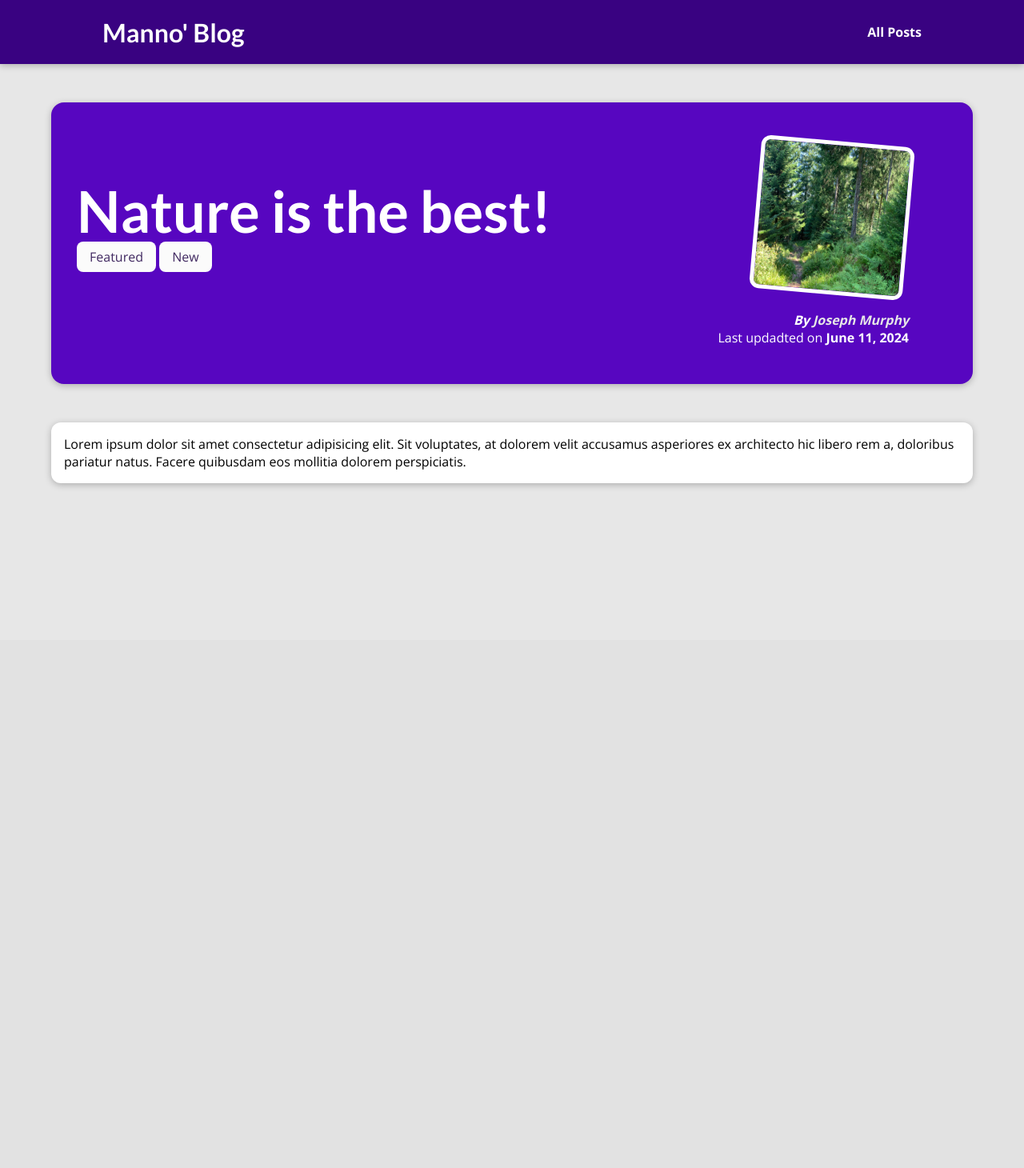
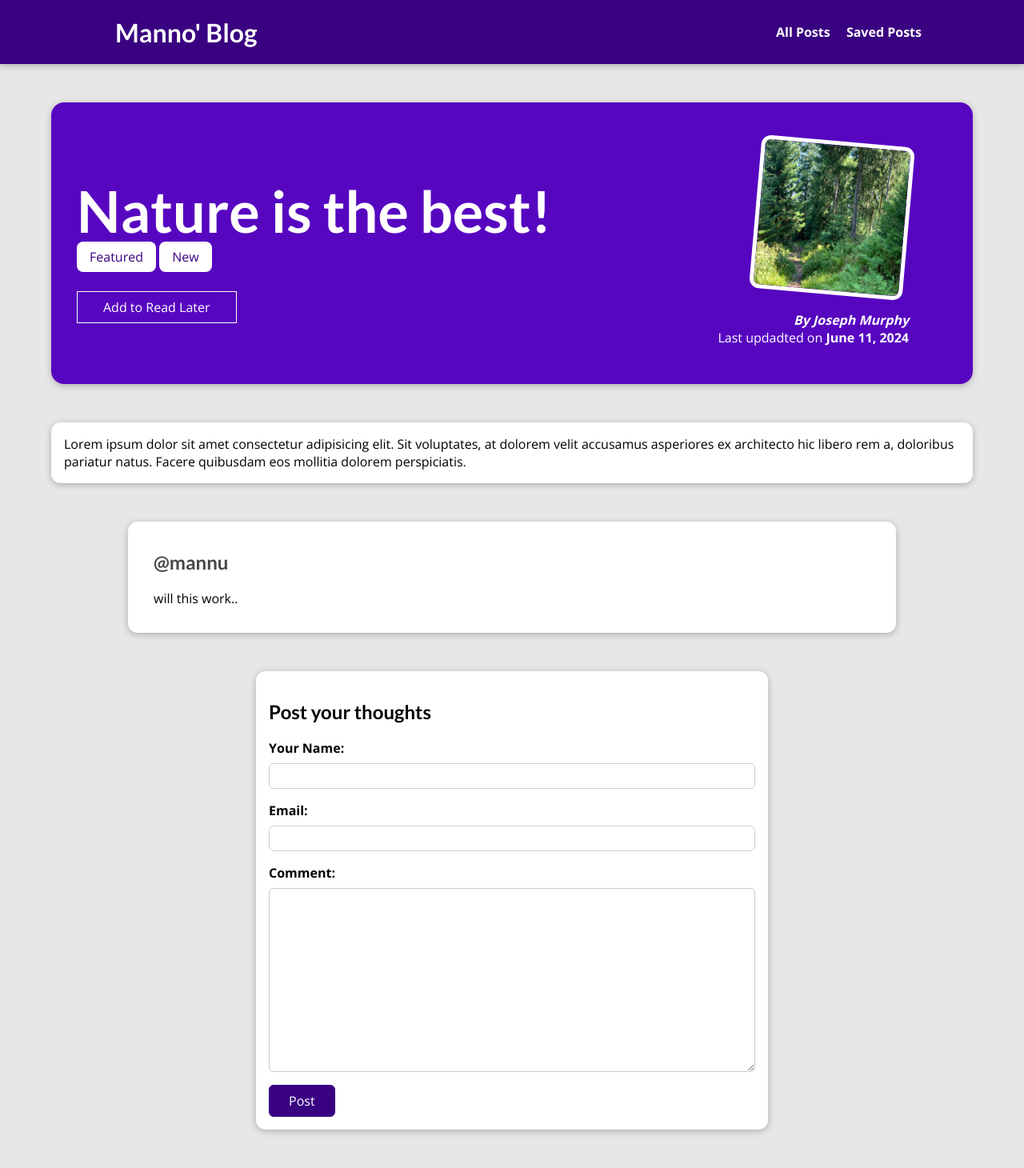
Before and after one commit to manoramsubedi/personal-blog-site, a Django app: a page that uses templates/base.html in a window 1280 px wide. Shown: the whole page at 80% size. Before the commit the page ends 608 px from the top, so only its background shows below. Run offline with Django 3.2, Linux system fonts and the light colour scheme; data comes from the database, SQL or seed files in the repository; both versions use the stored data as it was after the commit.

Commit message:
read later added

```diff
--- a/blog/admin.py
+++ b/blog/admin.py
@@ -6,6 +6,11 @@
     list_filter = ("author","tags","date",)
     list_display = ("title", "date","author",)
     prepopulated_fields = {"slug":("title",)}
+
+class CommentAdmim(admin.ModelAdmin):
+    list_display = ("user_name", "post")
+
 admin.site.register(Post, PostAdmin)
 admin.site.register(Author)
 admin.site.register(Tag)
+admin.site.register(Comment, CommentAdmim)
--- /dev/null
+++ b/blog/forms.py
@@ -0,0 +1,13 @@
+from django import forms
+
+from .models import Comment
+
+class CommentForm(forms.ModelForm):
+    class Meta:
+        model = Comment
+        exclude = ["post"]
+        labels= {
+            "user_name": "Your Name",
+            "user_email": "Email",
+            "text":"Comment"
+        }
--- a/blog/models.py
+++ b/blog/models.py
@@ -34,3 +34,14 @@
 
     def __str__(self):
         return self.title
+
+
+class Comment(models.Model):
+    user_name = models.CharField(max_length=120)
+    user_email = models.EmailField()
+    text = models.TextField(max_length=400)
+    post= models.ForeignKey(Post, on_delete=models.CASCADE, related_name="comments")
+
+
+    # def __str__(self):
+    #     return f"{self.user_name}-{self.post}"
--- a/blog/static/blog/post-detail.css
+++ b/blog/static/blog/post-detail.css
@@ -49,12 +49,31 @@
 }
 
 #summary a {
-    color: #e7e7e7;
+  color: white;
   text-decoration: none;
 }
 
 #summary time {
   font-weight: bold;
+}
+
+#read-later {
+  margin: 2rem 0;
+}
+
+#read-later button {
+  background-color: transparent;
+  border: 1px solid white;
+  padding: 0.5rem 2rem;
+  font: inherit;
+  color: white;
+  cursor: pointer;
+}
+
+#read-later button:hover,
+#read-later button:active {
+  background-color: white;
+  color: #390281;
 }
 
 main {
@@ -68,8 +87,118 @@
 }
 
 .tag {
-    background-color: #fbfbfb;
-    color: #412961;
+  background-color: white;
+  color: #390281;
   padding: 0.5rem 1rem;
   border-radius: 8px;
 }
+
+#comment-form {
+  margin: 3rem auto;
+  width: 90%;
+  max-width: 40rem;
+  border-radius: 12px;
+  background-color: white;
+  box-shadow: 0 2px 8px rgba(0, 0, 0, 0.25);
+  padding: 1rem;
+}
+
+#comment-form button {
+  font: inherit;
+  background-color: #390281;
+  color: white;
+  border: 1px solid #390281;
+  padding: 0.5rem 1.5rem;
+  border-radius: 6px;
+  cursor: pointer;
+}
+
+#comment-form button:hover,
+#comment-form button:active {
+  background-color: #4f0ba7;
+  border-color: #4f0ba7;
+}
+
+.form-control {
+  margin-bottom: 1rem;
+}
+
+.form-control label {
+  font-weight: bold;
+  margin-bottom: 0.5rem;
+  display: block;
+}
+
+.form-control input,
+.form-control textarea {
+  display: block;
+  width: 100%;
+  font: inherit;
+  padding: 0.25rem;
+  border-radius: 6px;
+  border: 1px solid #ccc;
+}
+
+.errorlist {
+  list-style: none;
+  margin: 0.5rem 0;
+  padding: 0;
+  color: #d6000b;
+}
+
+.invalid label {
+  color: #d6000b;
+}
+
+.invalid input,
+.invalid textarea {
+  border-color: #d6000b;
+  background-color: #ffe6e7;
+}
+
+#alert {
+  margin: 8rem auto 3rem auto;
+  border: 1px solid #d6000b;
+  background-color: #ffe6e7;
+  padding: 1rem;
+  width: 90%;
+  max-width: 40rem;
+}
+
+#alert a {
+  text-decoration: none;
+  border: 1px solid #d6000b;
+  background-color: #d6000b;
+  color: white;
+  padding: 0.25rem 1.5rem;
+  border-radius: 6px;
+}
+
+#comments {
+  margin: 3rem auto;
+  width: 90%;
+  max-width: 60rem;
+  border-radius: 12px;
+  background-color: white;
+  box-shadow: 0 2px 8px rgba(0, 0, 0, 0.25);
+  padding: 1rem 2rem;
+}
+
+#comments ul {
+  list-style: none;
+  margin: 0;
+  padding: 0;
+}
+
+#comments li {
+  margin-bottom: 1rem;
+  border-bottom: 2px solid #ccc;
+}
+
+#comments li:last-of-type {
+  border-bottom: none;
+}
+
+#comments h2 {
+  color: #464646;
+}
--- a/blog/templates/blog/post-detail.html
+++ b/blog/templates/blog/post-detail.html
@@ -10,12 +10,39 @@
 {% endblock %}
 
 {% block content %}
+
+
+<!-- error posting comment -->
+{% if comment_form.errors %}
+<div id="alert">
+    <h2>Saving the comment failed!</h2>
+    <p>Please input valid data.</p>
+    <a href="#comment-form">Try again!</a>
+</div>
+{% endif %}
+
+
     <section id="summary">
         <h2>{{ post.title }}</h2>
         <div>
             {%for tag in post_tags%}
             <span class="tag">{{tag.caption}}</span>
             {%endfor%}
+        </div>
+
+        <div id="read-later">
+            <form action="{% url "read-later" %}" method="POST">
+              {% csrf_token %}
+              <input type="hidden" value="{{ post.id }}" name="post_id">
+              <button>
+                {% if saved_for_later %}
+                    Remove from Read Later
+                {% else %}
+                    Add to Read Later
+                {% endif %}
+
+              </button>
+            </form>
         </div>
         <article>
             <img src="{{post.image.url}}" alt="{{post.title}}" />
@@ -29,4 +56,33 @@
     <main>
         {{post.content}}
     </main>
+
+    <!-- diaplay-comment -->
+    <section id="comments">
+        <ul>
+            {% for comment in comments %}
+            <li>
+                <h2>@{{comment.user_name}}</h2>
+                <p>{{comment.text}}</p>
+            </li>
+            {% endfor %}
+        </ul>
+    </section>
+
+
+
+<section id ="comment-form">
+    <h2>Post your thoughts</h2>
+    <form action="{% url "post-detail-page" post.slug %}" method="POST">
+        {% csrf_token %}
+        {% for form_field in comment_form %}
+            <div class = "form-control {% if form_field.errors %}invalid{% endif %}">
+                {{form_field.label_tag}}
+                {{form_field}}
+                {{form_field.errors}}
+            </div>
+        {%endfor%}
+        <button>Post</button>
+    </form>
+</section>
 {% endblock %}
--- a/blog/urls.py
+++ b/blog/urls.py
@@ -5,6 +5,7 @@
 urlpatterns = [
     path('',views.index.as_view(), name='index'),
    path('posts', views.posts.as_view(), name='posts'),
-   path('posts/<slug:slug>', views.post_detail.as_view(), name='post-detail-page')
+   path('posts/<slug:slug>', views.post_detail.as_view(), name='post-detail-page'),
+   path("read-later", views.ReadLaterView.as_view(), name="read-later"),
 
 ]
--- a/blog/views.py
+++ b/blog/views.py
@@ -1,9 +1,12 @@
-from typing import Any
+from django.http import HttpResponseRedirect
+from django.urls import reverse
 from django.db.models.query import QuerySet
 from django.shortcuts import render, get_object_or_404
 from django.views.generic import ListView
-from django.views.generic.detail import DetailView
+#from django.views.generic.detail import DetailView
+from django.views import View
 from .models import *
+from .forms import CommentForm
 
 
 # Create your views here.
@@ -43,11 +46,91 @@
 #     context = {'post': identified_post, "post_tags": post_tags}
 #     return render(request, "blog/post-detail.html", context)
 
-class post_detail(DetailView):
-    template_name = "blog/post-detail.html"
-    model = Post
+# class post_detail(DetailView):
+#     template_name = "blog/post-detail.html"
+#     model = Post
 
-    def get_context_data(self, **kwargs):
-        context = super().get_context_data(**kwargs)
-        context["post_tags"] = self.object.tags.all()
-        return context
+#     def get_context_data(self, **kwargs):
+#         context = super().get_context_data(**kwargs)
+#         context["post_tags"] = self.object.tags.all()
+#         context["comment_form"] = CommentForm()
+#         return context
+
+class post_detail(View):
+
+    def is_stored_post(self, request, post_id):
+        #checkinf if post is added in session or not
+        stored_posts = request.session.get("stored_posts")
+        if stored_posts is not None: #if we have srored post
+            is_saved_for_later = post_id in stored_posts
+        else:
+            is_saved_for_later = False
+
+        return is_saved_for_later
+
+    def get(self, request, slug):
+        post = Post.objects.get(slug=slug)
+
+
+        context = {
+            "post":post,
+            "post_tags":post.tags.all(),
+            "comment_form": CommentForm(),
+            "comments":  post.comments.all().order_by("-id"),
+            "saved_for_later": self.is_stored_post(request, post.id)
+
+        }
+        return render(request, "blog/post-detail.html", context)
+
+    def post(self, request, slug):
+        comment_form = CommentForm(request.POST) #submitted form/data
+        post = Post.objects.get(slug=slug) #fetch data for the given slug
+
+        if comment_form.is_valid():
+            comment = comment_form.save(commit=False)
+            comment.post = post
+            comment.save()
+            return HttpResponseRedirect(reverse("post-detail-page", args=[slug]))
+
+        context = {
+        "post":post,
+        "post_tags":post.tags.all(),
+        "comment_form": comment_form #same user submitted data
+        }
+        return render(request, "blog/post-detail.html", context)
+
+class ReadLaterView(View):
+    def get(self, request):
+        stored_posts = request.session.get("stored_posts")
+
+        context = {}
+
+        if stored_posts is None or len(stored_posts) == 0:
+            context["posts"] = []
+            context["has_posts"] = False
+        else:
+          posts = Post.objects.filter(id__in=stored_posts)
+          context["posts"] = posts
+          context["has_posts"] = True
+
+        return render(request, "blog/stored-posts.html", context)
+
+
+    def post(self, request):
+        stored_posts = request.session.get("stored_posts")
+
+        if stored_posts is None:
+          stored_posts = []
+
+        post_id = int(request.POST["post_id"])
+
+        if post_id not in stored_posts:
+          stored_posts.append(post_id)
+          request.session["stored_posts"] = stored_posts
+
+        else:
+            stored_posts.remove(post_id)
+
+        request.session["stored_posts"] = stored_posts
+
+        return HttpResponseRedirect("/")
--- a/static/app.css
+++ b/static/app.css
@@ -35,6 +35,7 @@
   text-decoration: none;
   color: white;
   font-weight: bold;
+  margin-left: 1rem;
 }
 
 #main-navigation a:hover,
--- a/templates/base.html
+++ b/templates/base.html
@@ -7,7 +7,8 @@
     <meta name="viewport" content="width=device-width, initial-scale=1.0">
     <title>{% block title_name %} {% endblock %}</title>
     <link rel="stylesheet" href="{% static "app.css" %}" >
-    {% block css_files %}   {% endblock %}
+    {% block css_files %}
+    {% endblock %}
 </head>
 
 <body>
@@ -15,7 +16,10 @@
         <h1><a href="{% url 'index' %}">Manno' Blog</a></h1>
         <nav>
             <a href="{% url 'posts' %}">All Posts</a>
+
+            <a href="{% url 'read-later' %}">Saved Posts</a>
         </nav>
+
     </header>
     {% block content %}
 
```
Also changed, not shown: blog/static/blog/stored-post.css (added, +39 -0 lines), blog/templates/blog/stored-posts.html (added, +24 -0 lines), blog/migrations/0004_comment.py (added), blog/static/blog/all-posts.css (line endings or trailing spaces), db.sqlite3. Lines whose indentation alone changed are shown as unchanged.
